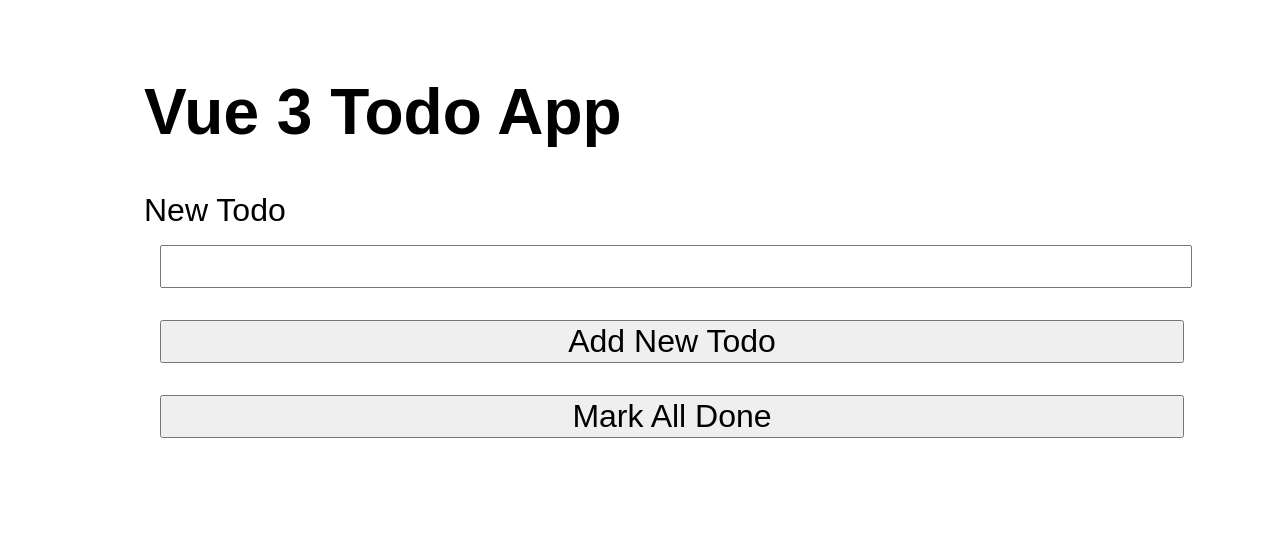
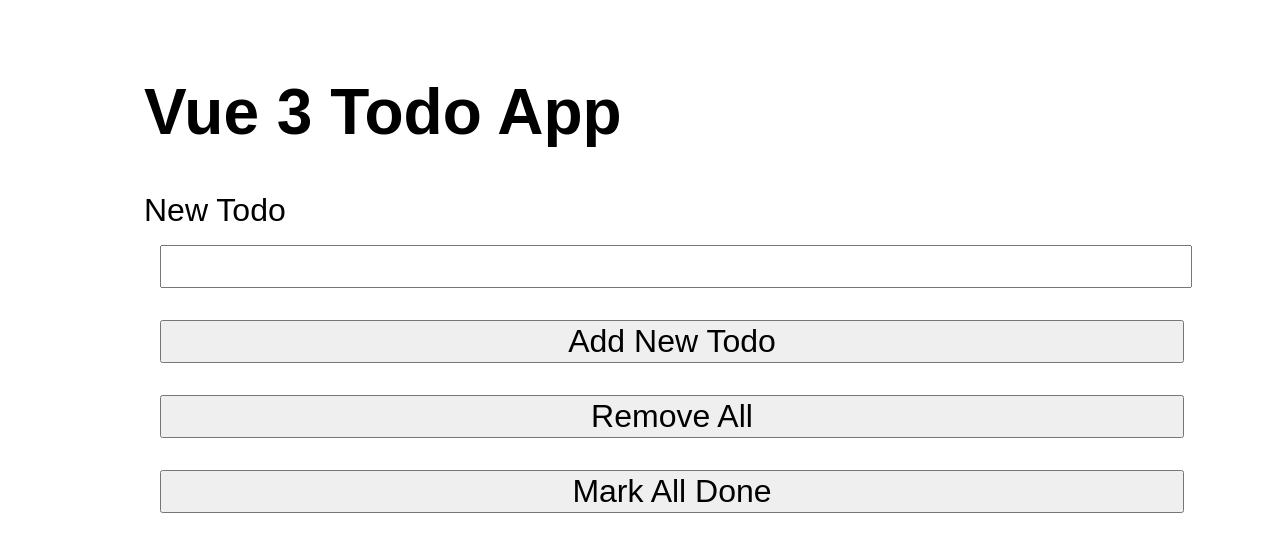
Before and after one commit to pranxy/vuejs3-todo-app, a Vue app: page / in a window 1280 px wide. Shown: the top 552 px of the page. Built offline with nearby package versions, Linux system fonts and the light colour scheme.

Commit message:
add remove all

```diff
--- a/src/App.vue
+++ b/src/App.vue
@@ -6,6 +6,7 @@
     <input v-model="newTodo" name="newTodo" type="text" />
     <button>Add New Todo</button>
   </form>
+  <button @click="removeAll">Remove All</button>
   <button @click="markAllDone">Mark All Done</button>
   <ul>
     <li v-for="(todo, index) in todos" :key="todo.id">
@@ -19,6 +20,7 @@
 
 <script>
 import { ref } from "vue";
+
 export default {
   setup() {
     const newTodo = ref("");
@@ -45,6 +47,10 @@
       todos.value.forEach((todo) => (todo.done = true));
     }
 
+    function removeAll() {
+      todos.value = [];
+    }
+
     return {
       todos,
       newTodo,
@@ -52,6 +58,7 @@
       toggleDone,
       removeTodo,
       markAllDone,
+      removeAll,
     };
   },
 };
```
